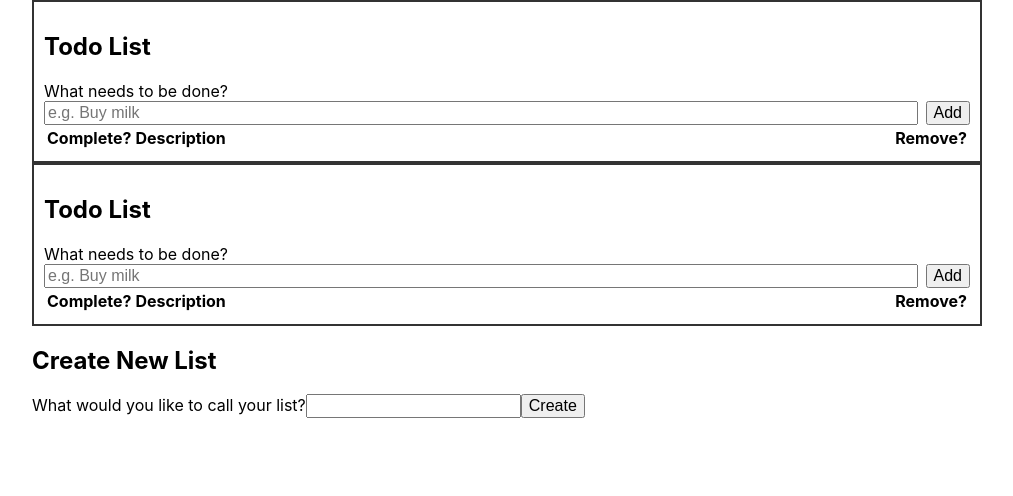
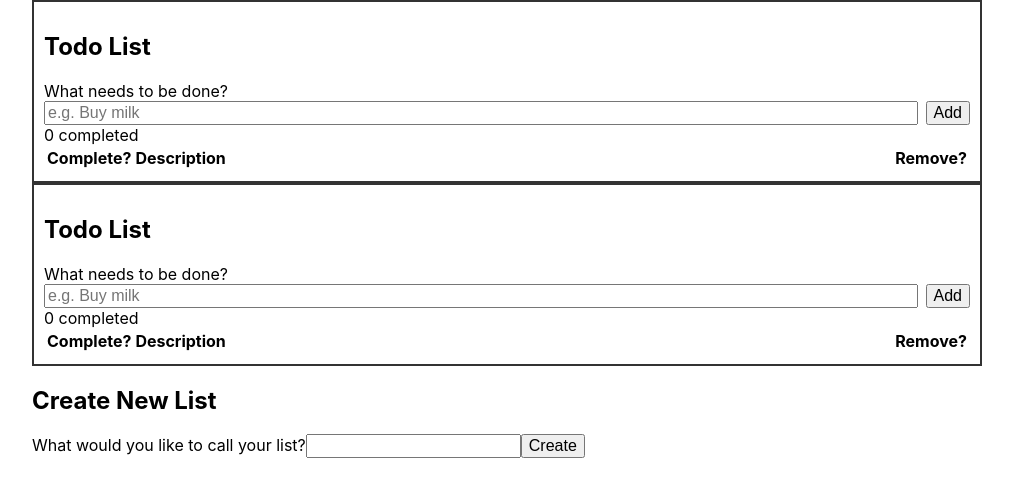
Before and after one commit to bpander/ducks, a React (Create React App) app: page / in a window 1280 px wide. Shown: the top 496 px of the page, without its empty margins (133-1146 px from the left). Built offline with nearby package versions, Linux system fonts and the light colour scheme.

Commit message:
Adds selector example

```diff
--- a/package.json
+++ b/package.json
@@ -13,6 +13,7 @@
     "react-scripts": "3.1.1",
     "redux": "^4.0.4",
     "redux-thunk": "^2.3.0",
+    "reselect": "^4.0.0",
     "typescript": "3.6.2"
   },
   "scripts": {
--- a/src/components/TodoList.tsx
+++ b/src/components/TodoList.tsx
@@ -8,6 +8,7 @@ import { Todo, TodoDuck } from 'ducks/todoDuck';
 export interface TodoListProps {
   title: string;
   list: Todo[];
+  numComplete: number;
   addTodo: (description: string) => void;
   toggleComplete: (todo: Todo) => void;
   remove: (todo: Todo) => void;
@@ -41,6 +42,7 @@ export const TodoList: React.FC<TodoListProps> = props => {
           </div>
         </div>
       </form>
+      <div>{props.numComplete} completed</div>
       <table className="todo-list__table">
         <thead>
           <tr>
@@ -76,6 +78,7 @@ const mapStateToProps = (rootState: any, ownProps: OwnProps) => {
   return {
     title: todoListState.title,
     list: todoListState.list,
+    numComplete: ownProps.todoDuck.getCompleted(rootState).length,
   };
 };
 
--- a/src/ducks/todoDuck.ts
+++ b/src/ducks/todoDuck.ts
@@ -1,5 +1,6 @@
 import { AnyAction } from 'redux';
 import { ThunkAction } from 'redux-thunk';
+import { createSelector } from 'reselect';
 
 import { createReducer } from 'lib/createReducer';
 
@@ -40,7 +41,13 @@ export const todoDuck = (prefix: string, getBranch: <S>(rootState: S) => TodoSta
 
     setTitle: (title: string) => update({ title }),
 
-    getCompleted: <S>(state: S) => getBranch(state).list.filter(t => t.complete).length,
+    getCompleted: createSelector(
+      <S>(state: S) => getBranch(state).list,
+      list => {
+        console.log('getCompleted selector recalculated', prefix);
+        return list.filter(t => t.complete);
+      },
+    ),
   };
 };
 
```
Also changed, not shown: 1 other file (tests, documents, lock files or other folders).
